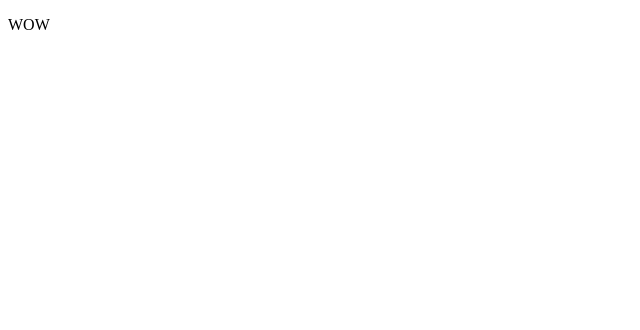
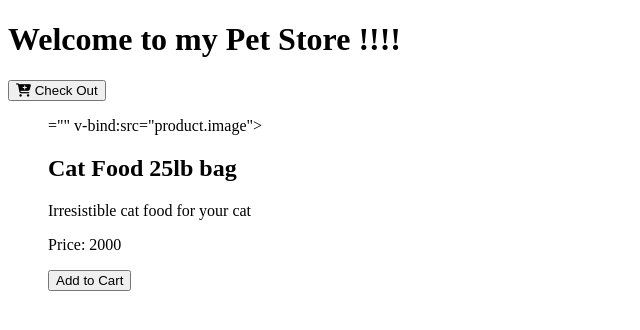
Before and after one commit to shabaaaz9/GitCW, a plain HTML site: page index.html in a window 1280 px wide. Shown: the whole page, without its empty margins (0-640 px from the left). Drawn offline with nearby package versions, Linux system fonts and the light colour scheme.

Commit message:
MODIFIED

```diff
--- a/index.html
+++ b/index.html
@@ -3,12 +3,72 @@
 <head>
     <meta charset="UTF-8">
     <meta name="viewport" content="width=device-width, initial-scale=1.0">
-    <title>Online Courses Worldwide</title>
+    <link rel="stylesheet" href="https://cdnjs.cloudflare.com/ajax/libs/font-awesome/6.6.0/css/all.min.css">
+    <script src="https://unpkg.com/vue@2.7.8/dist/vue.js"></script>
+    <title>Pet Store</title>
 </head>
 <body>
-    <div id="webstore" class="container">
-        <p>WOW</p>
+    <div id="webstore">
+        <h1> {{message}}</h1>
+        <button>
+            {{itemInCart}}
+            <span class="fa-solid fa-cart-plus"></span>
+            Check Out </button>
+        <main>
+            <div v-if="showProduct"></div>
+            <figure>
+                <img v-bind src="product.image" alt="Cat Image"
+                <img v-bind:src="product.image" alt="cat Image">
+                <h2 v-text="product.title"></h2>
+                <p v-text="product.description"></p>
+                <p>Price: {{product.price}} </p>
+                <button v-if="canAddToCart" v-on:click="addItemToCart">Add to Cart</button>
+                <div v-else>
+                    <button disabled> Add to cart</button>
+                    No more Product to Add !!! Inventory Empty !!!
+                </div>
+
+            </figure>
+        </main>
     </div>
 
+<script>
+    let webstore = new Vue({
+        el: '#webstore',
+        showProduct: true,
+        data:{
+            message: 'Welcome to my Pet Store !!!!',
+            product:{
+                id:1001,
+                title:'Cat Food 25lb bag',
+                description:'Irresistible cat food for your cat',
+                price: 2000,
+                image:'images/product-fullsize.png',
+                availabilityInventory: 5,
+            },
+            cart:[],
+        },
+        methods:{
+            addItemToCart(){
+                this.cart.push(this.product.id);
+            },
+            showCheckOut(){
+                if(this.showProduct){
+                    this.showProduct = false;
+                }else{
+                    this.showProduct = true;
+                }
+            }
+        },
+        computed:{
+            itemInCart:function(){
+                return this.cart.length || "";
+            },
+            canAddToCart(){
+                return this.product.availabilityInventory > this.itemInCart;
+            }
+        }
+    });
+</script>
 </body>
 </html>
```
